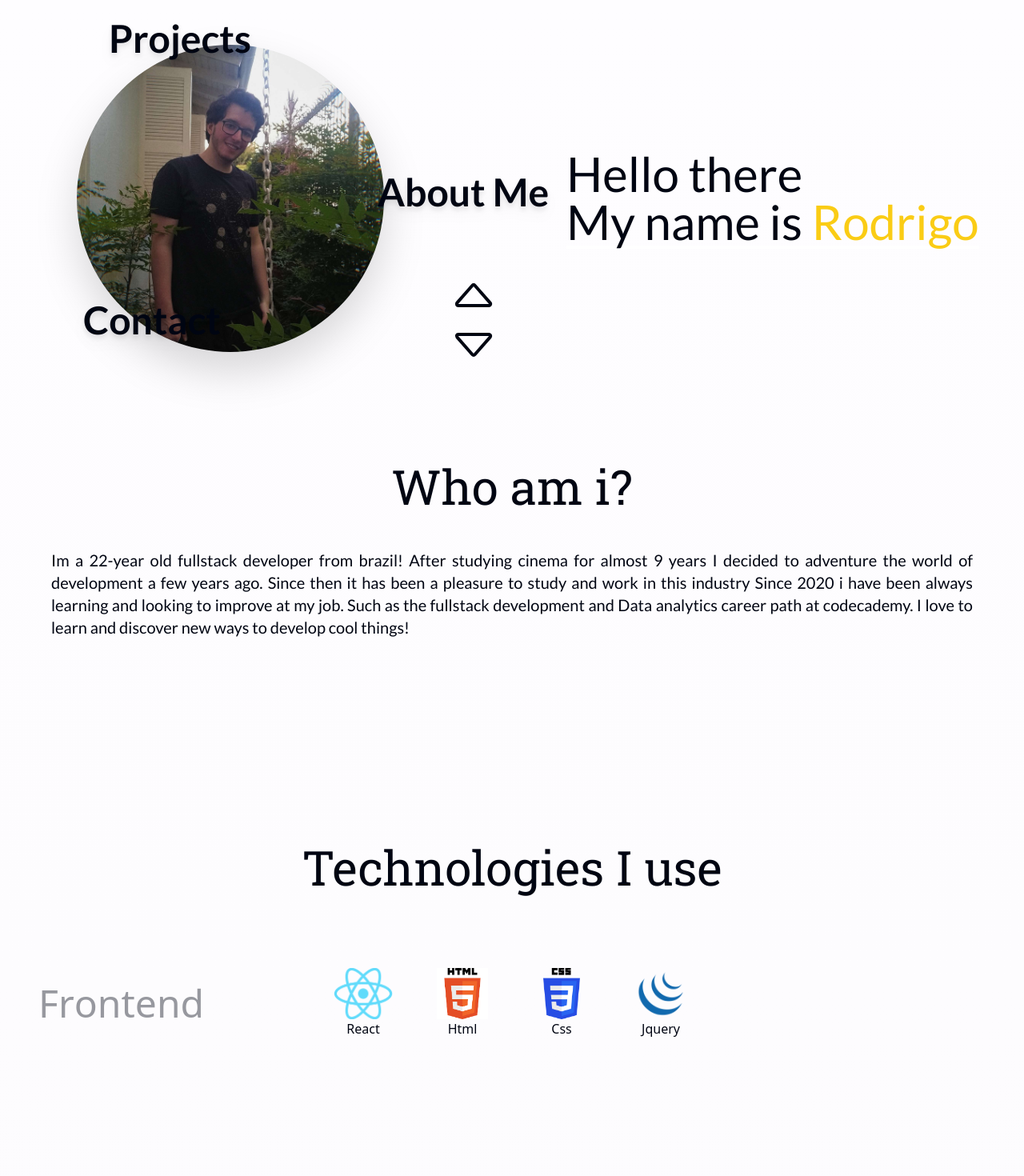
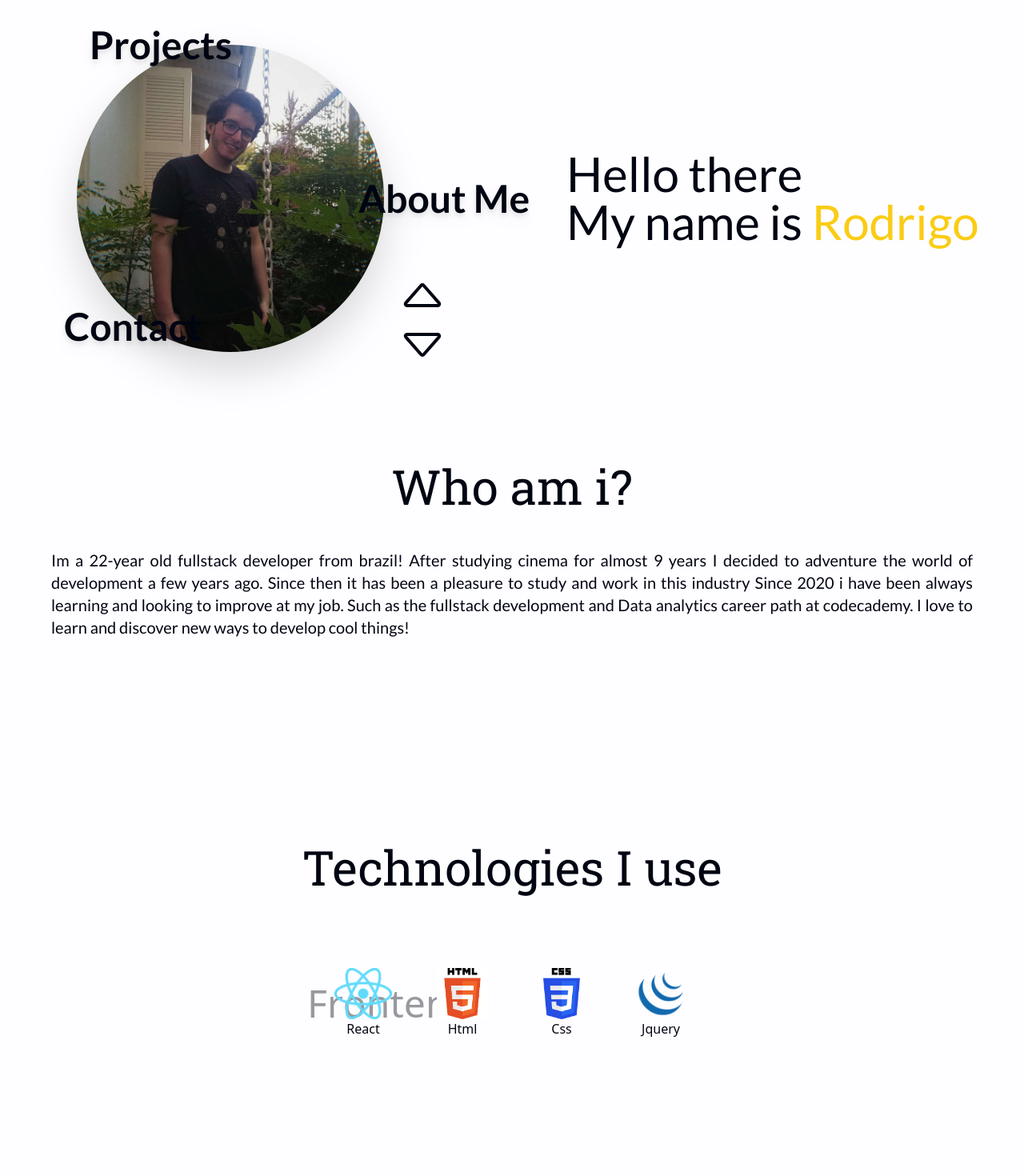
Before and after one commit to RodrigoScola/portfolio_2023, a Next.js app: page / in a window 1280 px wide. Shown: the top 1470 px of the page at 80% size. Built offline with nearby package versions, Linux system fonts and the light colour scheme.

Commit message:
insane optimizations

```diff
--- a/src/components/Contact/ContactSection.tsx
+++ b/src/components/Contact/ContactSection.tsx
@@ -1,7 +1,7 @@
 import { FormEvent, useState } from "react";
 import { FiGithub } from "react-icons/fi";
 import { AiOutlineLinkedin } from "react-icons/ai";
-import { motion } from "framer-motion";
+import { m } from "framer-motion";
 import { ContactCard } from "../ContactCard";
 import { RiPagesLine } from "react-icons/ri";
 
@@ -42,7 +42,7 @@ export const ContactSection = () => {
 			<section className="my-2">
 				<p className="text-center text-3xl">See what i am up to</p>
 				<ul className="flex justify-evenly flex-wrap  gap-3 py-12">
-					<motion.li
+					<m.li
 						initial={{ scale: 1 }}
 						whileHover={{ scale: 1.1 }}
 						transition={{ ease: "backOut" }}
@@ -57,8 +57,8 @@ export const ContactSection = () => {
 							<AiOutlineLinkedin size={100} />
 							<p className="text-center font-bold text-xl font-lato">Linkedin</p>
 						</a>
-					</motion.li>
-					<motion.li
+					</m.li>
+					<m.li
 						initial={{ scale: 1 }}
 						whileHover={{ scale: 1.1 }}
 						transition={{ ease: "backOut" }}
@@ -73,8 +73,8 @@ export const ContactSection = () => {
 							<FiGithub size={100} />
 							<p className="text-center font-bold text-xl font-lato">Github</p>
 						</a>
-					</motion.li>
-					<motion.li
+					</m.li>
+					<m.li
 						initial={{ scale: 1 }}
 						whileHover={{ scale: 1.1 }}
 						transition={{ ease: "backOut" }}
@@ -84,7 +84,7 @@ export const ContactSection = () => {
 							<RiPagesLine size={100} />
 							<p className="text-center font-bold text-xl font-lato">Resume</p>
 						</a>
-					</motion.li>
+					</m.li>
 					{/* <li className="p-4 rounded-2xl flex shadow-md  items-end justify-center bg-green-300">
 						<div className="">
 							<AiOutlineMail size={100} />
--- a/src/components/ContactCard.tsx
+++ b/src/components/ContactCard.tsx
@@ -1,5 +1,6 @@
 import { useState, useEffect, ReactElement, ReactNode } from "react";
-import { motion, animate } from "framer-motion";
+import { m, animate } from "framer-motion";
+import { LazyAnimation } from "./LazyAnimation";
 
 const propIn = {
 	duration: 0.3,
@@ -40,13 +41,18 @@ export const ContactCard = ({ children }: { children: JSX.Element | ReactElement
 	}, [isHovering]);
 
 	return (
-		<motion.div
-			onMouseEnter={() => setIsHovering(true)}
-			onMouseLeave={() => setIsHovering(false)}
-			style={{ background: `linear-gradient(110deg,${propIn.backgroundColor},  ${backgroundColor})`, scale }}
-			className={"rounded-xl"}
-		>
-			{children}
-		</motion.div>
+		<LazyAnimation>
+			<m.div
+				onMouseEnter={() => setIsHovering(true)}
+				onMouseLeave={() => setIsHovering(false)}
+				style={{
+					background: `linear-gradient(110deg,${propIn.backgroundColor},  ${backgroundColor})`,
+					scale,
+				}}
+				className={"rounded-xl"}
+			>
+				{children}
+			</m.div>
+		</LazyAnimation>
 	);
 };
--- a/src/components/ImageChanger.tsx
+++ b/src/components/ImageChanger.tsx
@@ -2,9 +2,10 @@ import Photo from "../images/profile.jpg";
 import Connect from "../images/all_connect.png";
 import Projects from "../images/all_2023.png";
 import { useContext, useCallback, useEffect, useMemo, useState } from "react";
-import { AnimatePresence, motion, transform } from "framer-motion";
+import { AnimatePresence, m } from "framer-motion";
 import { GlobalContext, GlobalContextType } from "@/Context/GlobalProvider";
 import { LightenDarkenColor } from "@/utils";
+import { LazyAnimation } from "./LazyAnimation";
 
 const photos: string[] = [Photo.src, Projects.src, Connect.src];
 
@@ -36,12 +37,13 @@ export const ImageChanger = () => {
 	useEffect(() => {
 		setPage((curr) => curr + step);
 	}, [step]);
-
-	if (colors.backgroundColor == "#ffffff") return <div></div>;
+	console.log(colors.backgroundColor);
+	if (colors.backgroundColor == "#f2f2f2" || step == -1) return <div></div>;
 	return (
 		<>
 			{c !== colors.previousBackgroundColor ? (
-				<motion.div
+				<LazyAnimation>
+					<m.div
 						// layoutId="transition"
 						style={{
 							backgroundColor: colors.backgroundColor,
@@ -60,40 +62,43 @@ export const ImageChanger = () => {
 						}}
 						// exit={{ opacity: 0, display: "none" }}
 						transition={{ duration: 0.7, z: 0 }}
-					className="h-96 w-96 absolute rounded-full top-24 left-12 -z-10"
-				></motion.div>
+						className="h-96 w-96 absolute rounded-full top-12 -left-2 -z-10"
+					></m.div>
+				</LazyAnimation>
 			) : null}
 			<div className="cursor-pointer noselect  z-40 font-bold absolute top-0 left-44 font-lato">
-				<motion.div
+				<LazyAnimation>
+					<m.div
 						animate={{ rotate: rotation }}
-					className={`xl:h-96 xl:w-96  md:h-60 md:w-60 w-44 h-44 rounded-full relative top-12 -left-24 md:top-14 md:-left-20 text-2xl md:text-4xl lg:left-24 xl:text-5xl xl:-left-6`}
+						className={`xl:h-96 xl:w-96  md:h-60 md:w-60 w-44 h-44 rounded-full relative top-12 -left-24 md:top-14 md:-left-20 text-2xl md:text-4xl lg:-left-20 xl:text-5xl xl:-left-12 xl:top-16`}
 					>
-					<motion.div
+						<m.div
 							onClick={() => handlePage(getRotations(0))}
 							animate={{ rotate: -rotation }}
 							id="card1"
 							className=" top-20  left-40  md:top-30 md:left-52 xl:top-40  xl:left-80 relative w-fit "
 						>
 							<p className="   drop-shadow-lg ">About Me</p>
-					</motion.div>
-					<motion.div
+						</m.div>
+						<m.div
 							onClick={() => handlePage(getRotations(1))}
 							animate={{ rotate: -rotation }}
 							id="card2"
 							className=" -top-14 -left-4 md:-top-20  relative  w-fit"
 						>
 							<p className=" drop-shadow-lg">Projects</p>
-					</motion.div>
-					<motion.div
+						</m.div>
+						<m.div
 							onClick={() => handlePage(getRotations(2))}
 							animate={{ rotate: -rotation }}
 							id="card2"
 							className="  top-24 -left-6 md:top-32 md:-left-10 xl:top-56 xl:-left-12 relative w-fit"
 						>
 							<p className=" drop-shadow-lg">Contact</p>
-					</motion.div>
-				</motion.div>
-				<div id="controls" className="relative left-20 top-2 lg:left-96  md:left-52  md:-top-12">
+						</m.div>
+					</m.div>
+				</LazyAnimation>
+				<div id="controls" className="relative left-20 top-2 lg:left-40 xl:left-80 md:left-52  md:-top-12">
 					<div className="w-fit " onClick={() => handlePage(+1)} id="left">
 						<div className="">
 							<svg
@@ -127,8 +132,9 @@ export const ImageChanger = () => {
 			{photos.map((src, index) => {
 				if (step == index)
 					return (
+						<LazyAnimation>
 							<AnimatePresence>
-							<motion.img
+								<m.img
 									className={`absolute h-48 w-48 top-10 left-12  md:left-12 md:top-12 md:w-64  md:h-64 -z-10 ${
 										step == 0 ? "object-cover rounded-full" : "object-contain"
 									}
@@ -145,6 +151,7 @@ export const ImageChanger = () => {
 									exit={{ opacity: 0, scale: 0 }}
 								/>
 							</AnimatePresence>
+						</LazyAnimation>
 					);
 			})}
 		</>
--- /dev/null
+++ b/src/components/LazyAnimation.tsx
@@ -0,0 +1,4 @@
+import { m, LazyMotion, domAnimation } from "framer-motion";
+export const LazyAnimation = ({ children }: { children: JSX.Element }) => {
+	return <LazyMotion features={domAnimation}>{children}</LazyMotion>;
+};
--- a/src/components/Technologies.tsx
+++ b/src/components/Technologies.tsx
@@ -7,8 +7,9 @@ import {
 	backendItems,
 } from "../data/items";
 import Image, { StaticImageData } from "next/image";
-import { motion, useInView } from "framer-motion";
+import { m, useInView } from "framer-motion";
 import { useState, useEffect, useRef } from "react";
+import { LazyAnimation } from "./LazyAnimation";
 type NItemType = {
 	title: string;
 	image: StaticImageData;
@@ -57,20 +58,20 @@ const GlitchTitle = ({ title }: { title: string }) => {
 	}, [inView]);
 
 	return (
-		<motion.div ref={ref} initial={{ opacity: 0 }} whileInView={{ opacity: 1 }} className="flex">
+		<LazyAnimation>
+			<m.div ref={ref} initial={{ opacity: 0 }} whileInView={{ opacity: 1 }} className="flex">
 				{letterTitle.split("").map((letter, index) => (
 					<p
 						onMouseEnter={() => {
-						if (!running) {
-							setIterations(index);
-						}
+							setIterations(0);
 						}}
 						key={index}
 					>
 						{letter}
 					</p>
 				))}
-		</motion.div>
+			</m.div>
+		</LazyAnimation>
 	);
 };
 
@@ -86,7 +87,7 @@ const RenderItem = ({ title, image }: NItemType) => {
 const RenderItems = ({ items, title }: { items: NItemType[]; title: string }) => {
 	return (
 		<div className="flex  items-center">
-			<div className="absolute left-12   text-5xl -z-20 opacity-40 ">
+			<div className="absolute left-12 xl:left-96   text-5xl -z-20 opacity-40 ">
 				<GlitchTitle title={title} />
 			</div>
 			<ul className="flex justify-center flex-wrap sm:gap-6 m-auto">
--- a/src/pages/index.tsx
+++ b/src/pages/index.tsx
@@ -2,23 +2,26 @@ import { GlobalContext, GlobalContextType } from "@/Context/GlobalProvider";
 import { AiFillMail, AiFillGithub } from "react-icons/ai";
 import { FaLinkedin } from "react-icons/fa";
 import { useContext } from "react";
-import { motion } from "framer-motion";
+import { m } from "framer-motion";
 import { LightenDarkenColor } from "@/utils";
 import { ImageChanger } from "../components/ImageChanger";
+
 import { AboutMeSection } from "../components/Contact/AboutMeSection";
 import { ContactSection } from "../components/Contact/ContactSection";
 import { ProjectsSection } from "../components/Contact/ProjectsSection";
+import { LazyAnimation } from "@/components/LazyAnimation";
 
 const RenderTitleItem = ({ children }: { children: any }) => {
 	return (
-		<motion.div
+		<LazyAnimation>
+			<m.div
 				initial={{ opacity: 0, x: 0.5 }}
 				animate={{ opacity: 1, x: 10 }}
 				transition={{ duration: 0.2, delay: 0.15 }}
 			>
 				{children}
 
-			<motion.div
+				<m.div
 					initial={{ scaleX: 0, x: -309, opacity: 0 }}
 					animate={{
 						opacity: [0, 0.2, 1],
@@ -29,8 +32,9 @@ const RenderTitleItem = ({ children }: { children: any }) => {
 						duration: 0.4,
 					}}
 					className=" bg-white h-1"
-			></motion.div>
-		</motion.div>
+				></m.div>
+			</m.div>
+		</LazyAnimation>
 	);
 };
 
@@ -39,18 +43,18 @@ export default function Home() {
 
 	return (
 		<div className="bg-white">
-			<motion.div
+			<LazyAnimation>
+				<m.div
 					animate={{
 						opacity: [0, 1],
 						overflow: "hidden",
-					background: `linear-gradient( ${gcon.colors.backgroundColor}, ${LightenDarkenColor(
-						gcon.colors.backgroundColor,
-						-1
-					)})`,
+						background: `linear-gradient( ${gcon.colors.backgroundColor}, ${gcon.colors.backgroundColor}`,
 					}}
 					transition={{ delay: 0.2 }}
 				>
-				<div className={`max-w-[1600px] min-h-screen m-auto pb-12 relative z-50 ${gcon.colors.textColor}`}>
+					<div
+						className={`max-w-[1600px] min-h-screen m-auto pb-12 relative z-50 ${gcon.colors.textColor}`}
+					>
 						<section className="flex   flex-col  md:flex-col  lg:flex-row xl:flex-row items-center xl:pl-12 font-lato">
 							<section className="h-72 w-96 md:h-96 md:w-[500px] xl:h-[450px]  xl:w-[650px]">
 								<ImageChanger />
@@ -86,7 +90,8 @@ export default function Home() {
 							{gcon.step == 2 && <ContactSection />}
 						</section>
 					</div>
-			</motion.div>
+				</m.div>
+			</LazyAnimation>
 			<div id="footer" className="flex pt-12  flex-col bg-black  z-50 text-white items-center justify-evenly">
 				<div className="py-6">
 					<p className="font-lato text-xl">Hey there</p>
```
Also changed, not shown: src/components/Card.tsx (+18 -23 lines). Lines whose indentation alone changed are shown as unchanged.
